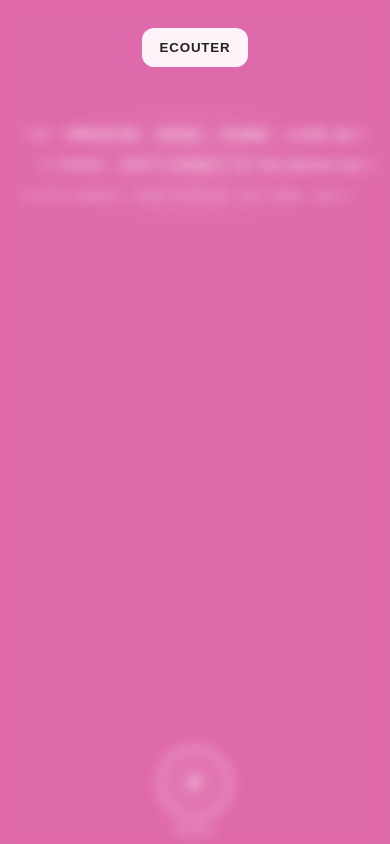
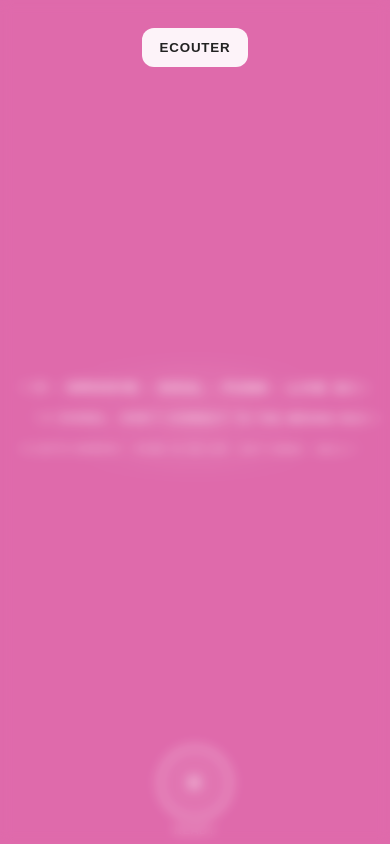
Before and after one commit to grandbongenie/radio.funkthetown.net, a plain HTML site: page index.html in a window 390 px wide. Drawn offline with Linux system fonts and the light colour scheme.

Commit message:
Radio : texte défilant centré verticalement

```diff
--- a/index.html
+++ b/index.html
@@ -75,7 +75,7 @@
     .text-motion {
       position: absolute;
       left: 50%;
-      top: 20%;
+      top: 50%;
       transform: translate(-50%, -50%);
       width: min(92vw, 1100px);
       display: flex;
@@ -226,7 +226,7 @@
 
     @media (max-width: 768px) {
       .text-motion {
-        top: 20%;
+        top: 50%;
         width: 92vw;
         gap: 8px;
       }
```
